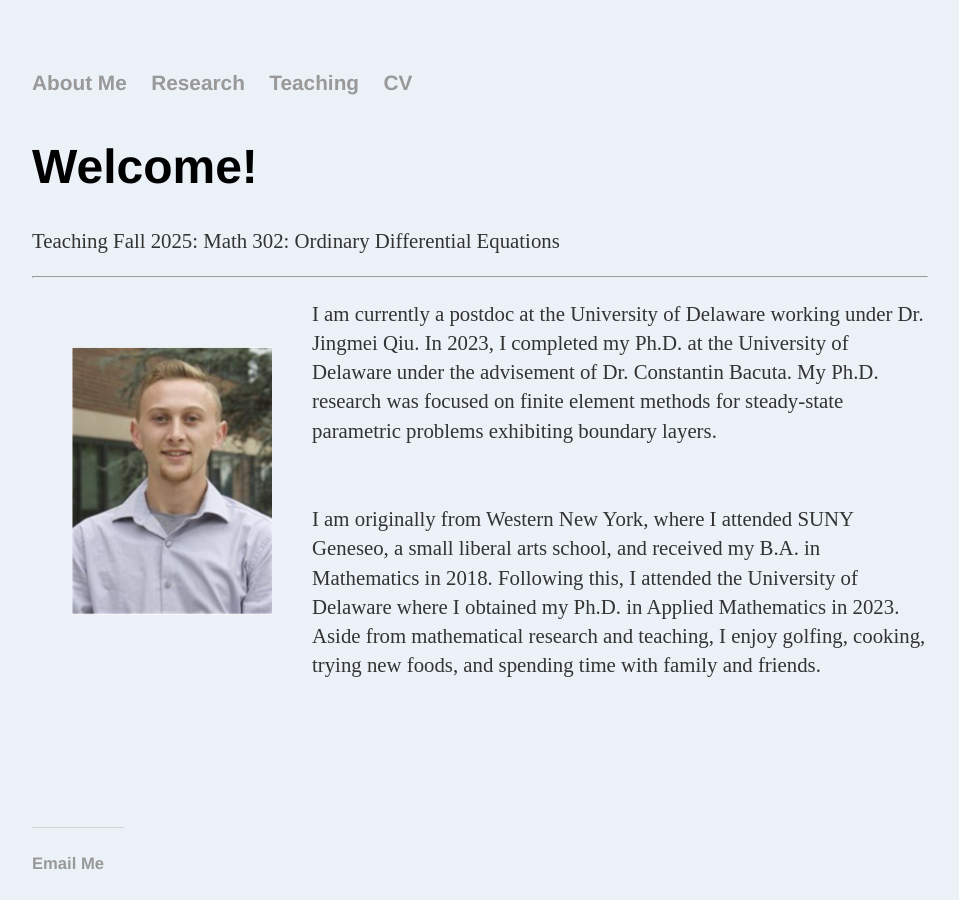
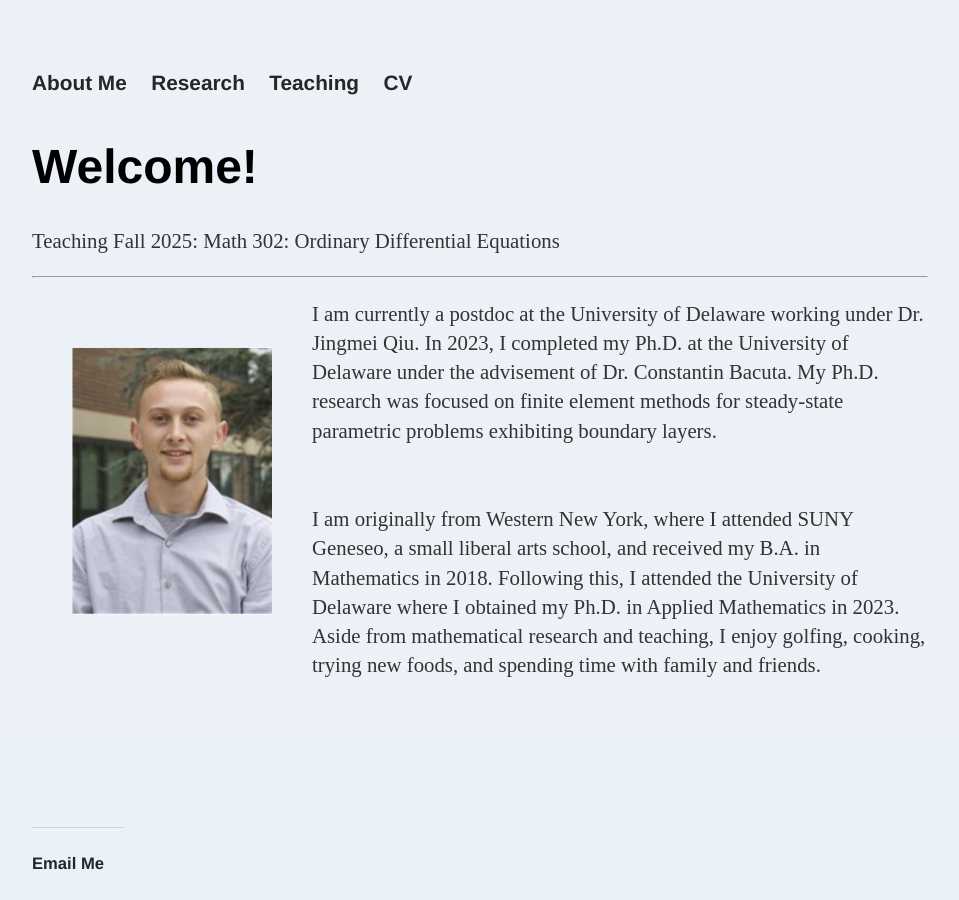
Before and after one commit to dhayes95/dhayes95.github.io, a Jekyll site: the page built from index.html, in a window 1280 px wide. Shown: the whole page, without its empty margins (160-1119 px from the left). Built offline with Jekyll 4.4.1, drawn with Linux system fonts in a browser that asks for light colours.

Commit message:
Update main.css

```diff
--- a/css/main.css
+++ b/css/main.css
@@ -4,7 +4,7 @@ body {
     background-image: linear-gradient(to bottom, rgba(0,83,159,0.08), rgba(0,83,159,0.08));
 }
 
-a { text-decoration: none; color: #999; }
+a { text-decoration: none; color: #262626; }
 a:hover { text-decoration: underline; }
 
 p, ul { font-size: 1.3em; line-height: 1.4em; color: #333; }
```
